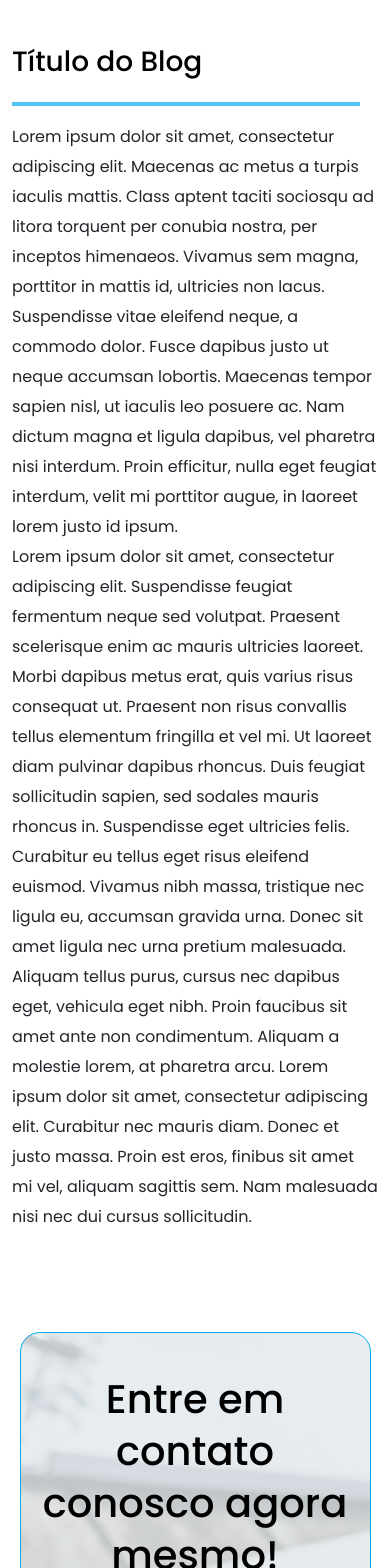
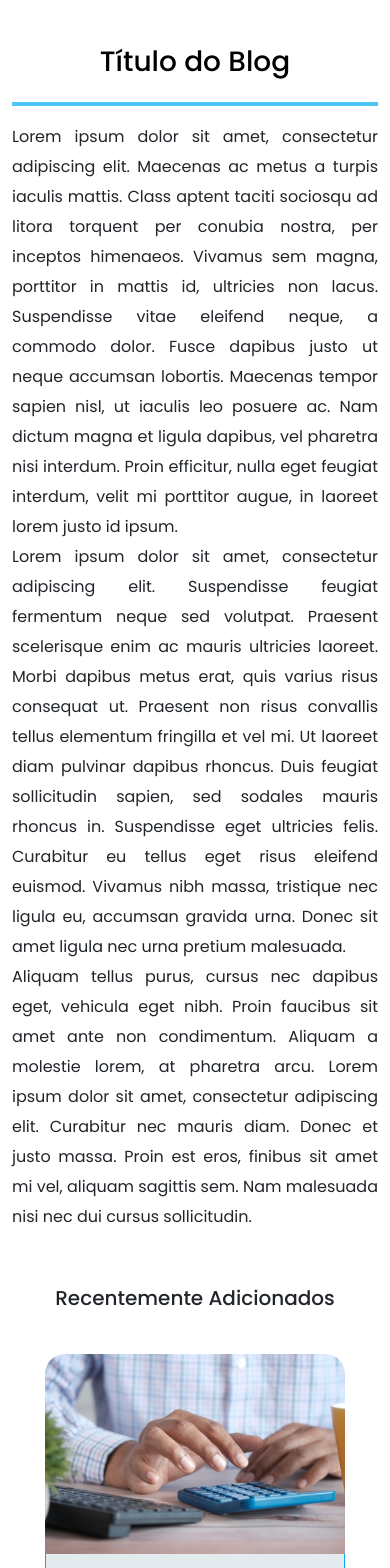
Before and after one commit to M1SS1NGHU3S/notekTemp, a React (Create React App) app: page /noticias/1 in a window 390 px wide. Shown: the part 380-1948 px from the top of the page. Built offline with nearby package versions, Linux system fonts and the light colour scheme.

Commit message:
BlogPage template complete

```diff
--- a/src/components/BlogCard.css
+++ b/src/components/BlogCard.css
@@ -15,8 +15,25 @@
     margin-bottom: 20px;
 }
 
+@media (max-width: 992px) {
+    .blog-card--recentes {
+        width: 338px!important;
+        margin: 0!important;
+    }
+}
+
 @media (max-width: 768px) {
     .blog-card {
         margin: auto;
     }
+
+    .blog-card--recentes {
+        width: 400px!important;
+    }
 }
+
+@media (max-width: 576px) {
+    .blog-card--recentes {
+        width: 300px!important;
+    }
+}
--- a/src/components/BlogCard.js
+++ b/src/components/BlogCard.js
@@ -15,7 +15,7 @@ function BlogCard(props) {
     };
 
     return (
-        <div className="blog-card noticias-row--column" style={props.isBlog && isBlogCardStyle}>
+        <div className={`blog-card noticias-row--column ${props.isBlog && "blog-card--recentes"}`} style={props.isBlog && isBlogCardStyle}>
             <img className="blog-card--img"  style={props.isBlog && isBlogImgStyle} src={props.img} alt={props.alt} />
             <div className="blog-card--content card-content" style={props.isBlog && isBlogContentStyle}>
                 <a href="/" className="blog-card--link">
--- a/src/components/NoticiaLink.css
+++ b/src/components/NoticiaLink.css
@@ -1,5 +1,6 @@
 .noticias-link {
-    margin-block: 20px;
+    display: flex;
+    justify-content: center;
 }
 
 .noticias-link--date {
@@ -10,12 +11,6 @@
     padding: 5px 20px;
 }
 
-@media (max-width: 992px) {
-    .noticias-link {
-        margin: 0;
-    }
-}
-
 @media (max-width: 768px) {
     .noticias-link--title {
         margin-left: 15px;
--- a/src/sections/BlogPage.css
+++ b/src/sections/BlogPage.css
@@ -5,8 +5,24 @@
     padding-top: 50px;
 }
 
+.blog-recentes {
+    display: none;
+}
+
+.blog-recentes--content {
+    margin-top: 40px;
+}
+
 .blog-content {
     padding-bottom: 100px;
+}
+
+.blog-header--noticias {
+    display: grid;
+    grid-template-columns: auto;
+    justify-content: left;
+    align-content: baseline;
+    row-gap: 20px;
 }
 
 .blog-header--img {
@@ -54,16 +70,65 @@
         grid-template-columns: auto;
     }
 
+    .blog-content {
+        padding-bottom: 50px;
+    }
+
+    .blog-recentes {
+        display: initial;
+    }
+
+    .blog-recentes--content {
+        display: grid;
+        grid-template-columns: 338px 338px;
+        column-gap: 20px;
+        row-gap: 40px;
+        padding-bottom: 100px;
+    }
+
+    .blog-recentes--noticias {
+        display: grid;
+        grid-template-columns: auto;
+        row-gap: 20px;
+        justify-content: left;
+        align-content: baseline;
+    }
+
+    .blog-recentes--title {
+        text-align: center;
+    }
+
     .blog-header--img {
-        width: 696px;
+        width: inherit!important;
     }
 
     .blog-header--noticias, .blog-content--right {
         display: none;
     }
+
+    .blog-content--paragraph {
+        text-align: justify;
+    }
+
+    .blog-content--title {
+        text-align: center;
+    }
+
+    .blog-content--hr {
+        width: 100%;
+    }
 }
 
 @media (max-width: 768px) {
+    .blog-recentes--content {
+        grid-template-columns: auto;
+        justify-content: center;
+    }
+
+    .blog-recentes--noticias {
+        justify-content: center;
+    }
+
     .blog-header--img {
         width: 516px;
         align-content: center;
--- a/src/sections/BlogPage.js
+++ b/src/sections/BlogPage.js
@@ -8,18 +8,18 @@ import {
 } from "../components/Imports";
 import {
     blogExample
-} from "../img/Imports"
+} from "../img/Imports";
 
 function BlogPage(props) {
     return (
         <div className="container blog-container">
             <BlogHeader />
             <BlogContent />
+            <BlogRecentes />
         </div>
     );
 }
 
-function BlogHeader() {
 const generateLinks = noticiasRow.linksContent.map((value, index) =>
     <NoticiaLink
         key={index}
@@ -29,12 +29,23 @@ function BlogHeader() {
     />
 );
 
+const generateCards = noticiasRow.cardsContent.map((value, index) =>
+    <BlogCard
+        key={index}
+        img={value.img}
+        titulo={value.titulo}
+        altText={value.altText}
+        isBlog={true}
+    />
+);
+
+function BlogHeader() {
     return (
         <section className="blog-header">
             <img className="blog-header--img" src={blogExample} alt="person writing in a gray ambient" />
 
             <div className="blog-header--noticias">
-                <h3 className="blog--recentes-title">
+                <h3 className="blog-recentes--title">
                     Notícias recentes
                 </h3>
                 {generateLinks}
@@ -44,16 +55,6 @@ function BlogHeader() {
 }
 
 function BlogContent() {
-    const generateCards = noticiasRow.cardsContent.map((value, index) =>
-        <BlogCard
-            key={index}
-            img={value.img}
-            titulo={value.titulo}
-            altText={value.altText}
-            isBlog={true}
-        />
-    )
-
     return (
         <section className="blog-content">
             <div className="blog-content--left">
@@ -100,11 +101,25 @@ function BlogContent() {
                 </p>
             </div>
             <div className="blog-content--right">
-                <h3 className="blog--recentes-title">Artigos Recentes</h3>
+                <h3 className="blog-recentes--title">Artigos Recentes</h3>
                 {generateCards}
             </div>
         </section>
     );
 }
 
+function BlogRecentes() {
+    return (
+        <section className="blog-recentes">
+            <h3 className="blog-recentes--title">Recentemente Adicionados</h3>
+            <div className="blog-recentes--content">
+                {generateCards}
+                <div className="blog-recentes--noticias">
+                    {generateLinks}
+                </div>
+            </div>
+        </section>
+    );
+}
+
 export default BlogPage;
--- a/src/sections/NoticiasRow.css
+++ b/src/sections/NoticiasRow.css
@@ -6,6 +6,13 @@
     display: flex;
     flex-wrap: wrap;
     justify-content: space-between;
+}
+
+.noticias-row--links {
+    display: grid;
+    grid-template-columns: auto;
+    row-gap: 20px;
+    align-content: baseline;
 }
 
 .noticias-row--links > div:nth-child(1) {
@@ -35,13 +42,16 @@
 }
 
 @media (max-width: 992px) {
+    .noticias-row--content {
+        row-gap: 20px;
+    }
+
     .noticias-row--column {
         width: 320px;
     }
 
     .noticias-row--links {
-        margin: auto;
-        margin-top: 40px;
+        margin: 0 auto;
     }
 
     .noticias-row--container {
@@ -52,15 +62,6 @@
     .noticias-row--btn {
         width: 320px;
         margin: 40px auto 0 auto;
-    }
-
-    .noticias-row--links {
-        display: grid;
-        justify-content: center;
-    }
-
-    .noticias-row--links > div:nth-child(2) {
-        margin-block: 20px;
     }
 }
 
```
Lines whose indentation alone changed are shown as unchanged.
